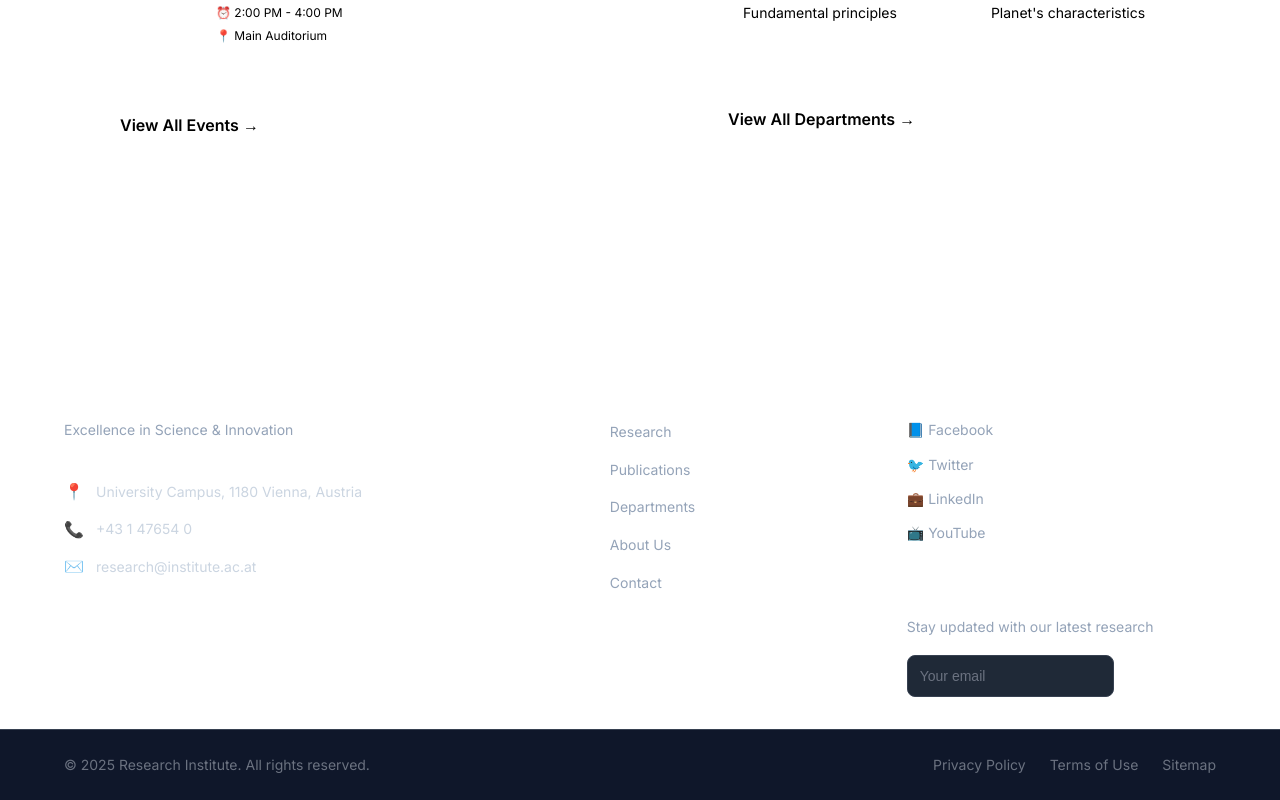
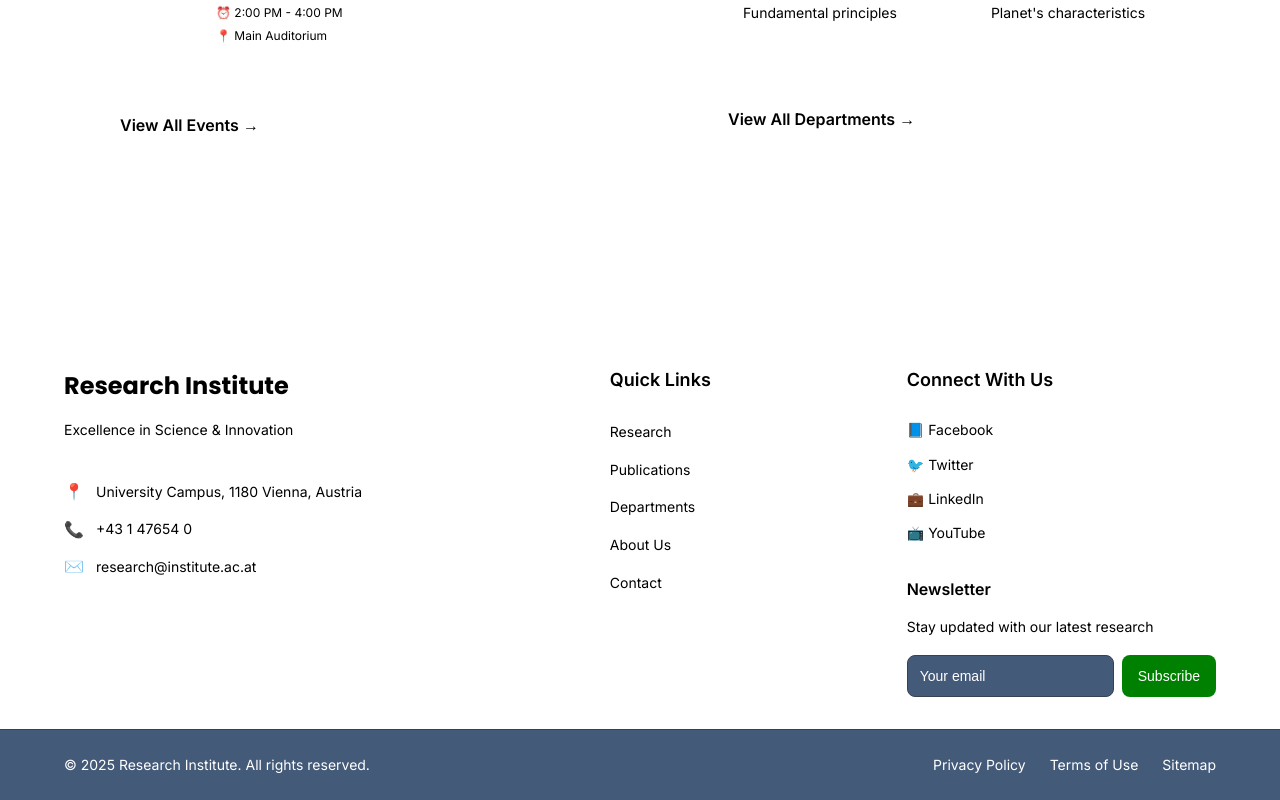
Before and after one commit to llek1000/bt-projekt, a Vue app in the folder frontend/: page / in a window 1280 px wide. Shown: the part 4820-5620 px from the top of the page. Built offline with nearby package versions, Linux system fonts and the light colour scheme; the HTML template or start-up script is replaced by a standard one.

Commit message:
Update HomeView.vue

```diff
--- a/frontend/src/views/HomeView.vue
+++ b/frontend/src/views/HomeView.vue
@@ -1222,12 +1222,13 @@ export default defineComponent({
 
 .news-category {
   background: rgba(255, 255, 255, 0.2);
-  color: white;
+  color: black;
   padding: 0.5rem 1rem;
   border-radius: 20px;
   font-size: 0.875rem;
   font-weight: 600;
   backdrop-filter: blur(10px);
+  font-size: 50px;
 }
 
 .news-content {
@@ -1422,12 +1423,13 @@ export default defineComponent({
 /* Footer */
 .footer {
   background: var(--bg-dark);
-  color: white;
+  color: black;
   margin-top: auto;
 }
 
 .footer-content {
   padding: 4rem 0 2rem;
+
 }
 
 .footer-grid {
@@ -1450,7 +1452,7 @@ export default defineComponent({
 }
 
 .footer-tagline {
-  color: #94a3b8;
+  color: black;
   font-size: 0.875rem;
 }
 
@@ -1464,7 +1466,7 @@ export default defineComponent({
   display: flex;
   align-items: center;
   gap: 0.75rem;
-  color: #cbd5e1;
+  color: black;
   font-size: 0.875rem;
 }
 
@@ -1476,7 +1478,7 @@ export default defineComponent({
   font-size: 1.125rem;
   font-weight: 600;
   margin-bottom: 1.5rem;
-  color: white;
+  color: black;
 }
 
 .footer-column ul {
@@ -1489,14 +1491,14 @@ export default defineComponent({
 }
 
 .footer-column a {
-  color: #94a3b8;
+  color: black;
   text-decoration: none;
   transition: color 0.3s ease;
   font-size: 0.875rem;
 }
 
 .footer-column a:hover {
-  color: white;
+  color: gray;
 }
 
 .social-links {
@@ -1510,14 +1512,14 @@ export default defineComponent({
   display: flex;
   align-items: center;
   gap: 0.5rem;
-  color: #94a3b8;
+  color: black;
   text-decoration: none;
   transition: all 0.3s ease;
   font-size: 0.875rem;
 }
 
 .social-link:hover {
-  color: white;
+  color: gray;
   transform: translateX(5px);
 }
 
@@ -1525,11 +1527,11 @@ export default defineComponent({
   font-size: 1rem;
   font-weight: 600;
   margin-bottom: 0.5rem;
-  color: white;
+  color: black;
 }
 
 .newsletter p {
-  color: #94a3b8;
+  color: black;
   font-size: 0.875rem;
   margin-bottom: 1rem;
 }
@@ -1544,14 +1546,14 @@ export default defineComponent({
   padding: 0.75rem;
   border: 1px solid #374151;
   border-radius: 8px;
-  background: #1f2937;
+  background: #445a79;
   color: white;
   font-size: 0.875rem;
   outline: none;
 }
 
 .newsletter-form input::placeholder {
-  color: #6b7280;
+  color:white;
 }
 
 .newsletter-form button {
@@ -1559,6 +1561,7 @@ export default defineComponent({
   background: var(--primary-color);
   color: white;
   border: none;
+  background: green;
   border-radius: 8px;
   cursor: pointer;
   font-size: 0.875rem;
@@ -1571,7 +1574,7 @@ export default defineComponent({
 }
 
 .footer-bottom {
-  background: #0f172a;
+  background: #445a79;
   padding: 1.5rem 0;
   border-top: 1px solid #374151;
 }
@@ -1586,7 +1589,7 @@ export default defineComponent({
 
 .footer-bottom p {
   margin: 0;
-  color: #6b7280;
+  color: white;
   font-size: 0.875rem;
 }
 
@@ -1597,14 +1600,14 @@ export default defineComponent({
 }
 
 .footer-links a {
-  color: #6b7280;
+  color: white;
   text-decoration: none;
   font-size: 0.875rem;
   transition: color 0.3s ease;
 }
 
 .footer-links a:hover {
-  color: white;
+  color: gray;
 }
 
 /* Responsive Design */
```
